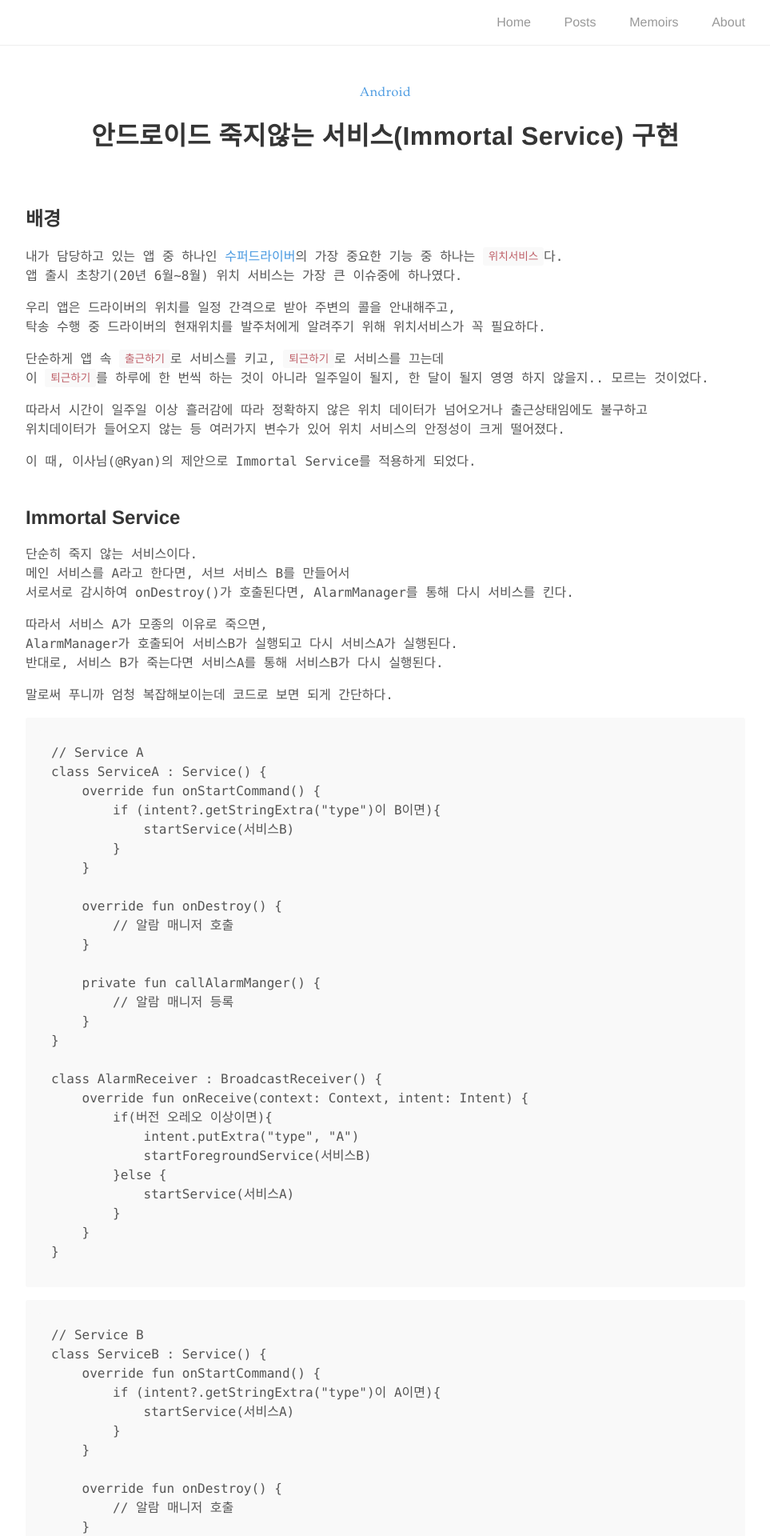
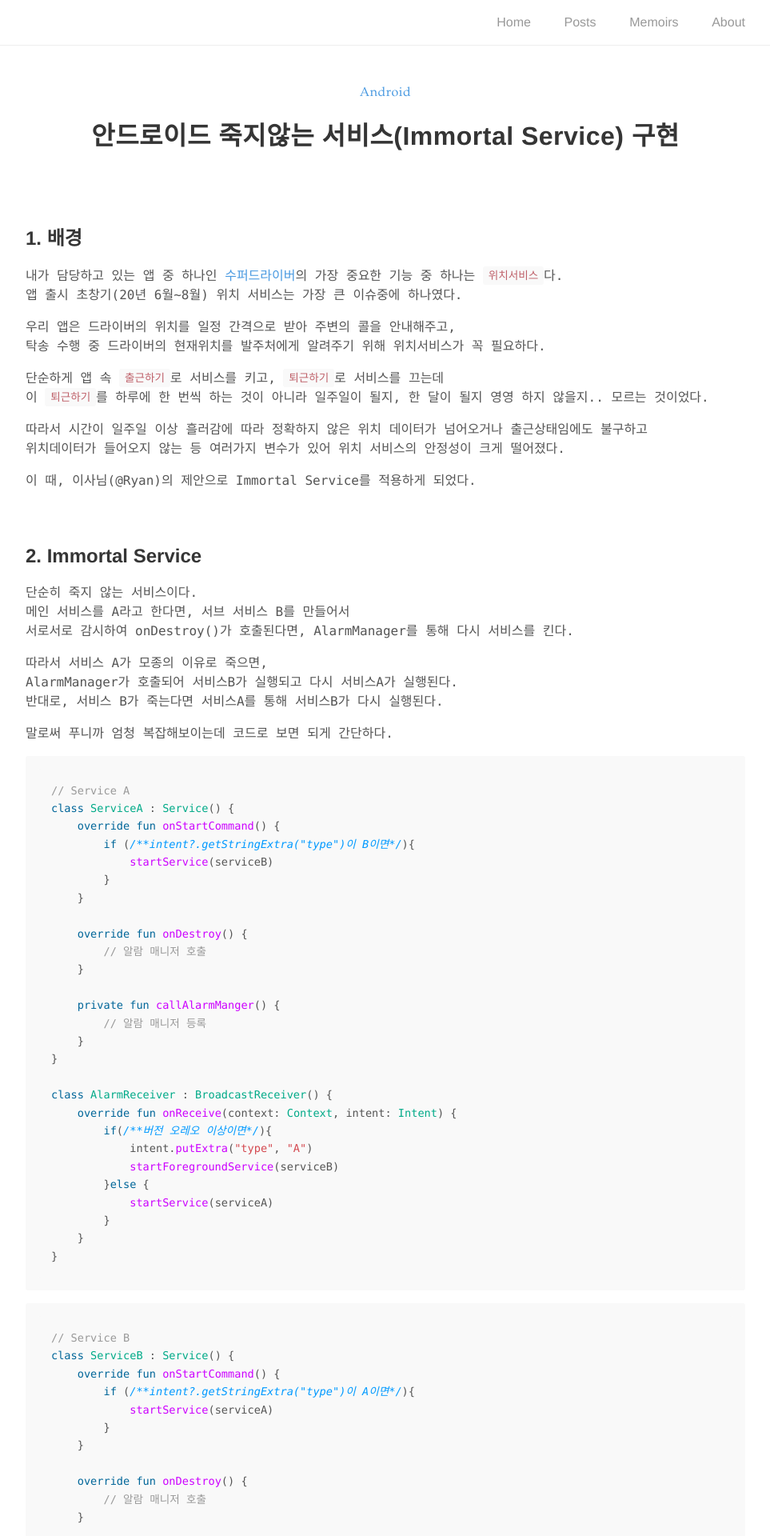
Before and after one commit to jwl-97/jwl-97.github.io, a Jekyll site: the page built from post/Immortal_service_20210301/index.md, in a window 1280 px wide. Shown: the top 1920 px of the page at 80% size, without its empty margins (158-1121 px from the left). Built offline with Jekyll 4.4.1, drawn with Linux system fonts in a browser that asks for light colours; some web fonts are replaced; comment, search, counter and statistics services are not loaded; some of the changed text lies outside the part shown.

Commit message:
sass 수정

````diff
--- a/_sass/tale/_catalogue.scss
+++ b/_sass/tale/_catalogue.scss
@@ -39,7 +39,7 @@
     color: $default-shade;
     display: block;
     font-family: $sans-serif;
-    font-size: 1.7rem;
+    font-size: 1.5rem;
     font-weight: 700;
     margin: .5rem 0;
   }
@@ -47,7 +47,7 @@
   &-body {
     color: gray;
     font-family: $sans-serif;
-    font-size: 1rem;
+    font-size: 0.9rem;
   }
 
   &-line {
--- a/_sass/tale/_code.scss
+++ b/_sass/tale/_code.scss
@@ -18,7 +18,6 @@ pre {
 pre code {
   background-color: transparent;
   color: inherit;
-  font-size: 100%;
   padding: 0;
 }
 
--- a/_sass/tale/_tags.scss
+++ b/_sass/tale/_tags.scss
@@ -3,7 +3,7 @@
     &-title {
       color: $default-shade;
       font-family: $sans-serif;
-      font-size: 3rem;
+      font-size: 2.5rem;
       margin: 1rem 0;
       margin-top : 2rem;
       text-align: center;
--- a/post/Immortal_service_20210301/index.md
+++ b/post/Immortal_service_20210301/index.md
@@ -9,9 +9,8 @@ author: "Jiwoo Lee"
 comments: true
 ---
 
-<br>
-## 배경
-
+<br><br>
+## 1. 배경
 내가 담당하고 있는 앱 중 하나인 [수퍼드라이버](https://play.google.com/store/apps/details?id=kr.co.avara.rendrivers)의 가장 중요한 기능 중 하나는 `위치서비스`다.<br>
 앱 출시 초창기(20년 6월~8월) 위치 서비스는 가장 큰 이슈중에 하나였다. <br>
 
@@ -24,9 +23,9 @@ comments: true
 따라서 시간이 일주일 이상 흘러감에 따라 정확하지 않은 위치 데이터가 넘어오거나 출근상태임에도 불구하고<br>
 위치데이터가 들어오지 않는 등 여러가지 변수가 있어 위치 서비스의 안정성이 크게 떨어졌다.<br>
 
-이 때, 이사님(@Ryan)의 제안으로 Immortal Service를 적용하게 되었다.<br><br>
+이 때, 이사님(@Ryan)의 제안으로 Immortal Service를 적용하게 되었다.<br><br><br>
 
-## Immortal Service
+## 2. Immortal Service
 단순히 죽지 않는 서비스이다. <br>
 메인 서비스를 A라고 한다면, 서브 서비스 B를 만들어서<br>
 서로서로 감시하여 onDestroy()가 호출된다면, AlarmManager를 통해 다시 서비스를 킨다.<br>
@@ -37,12 +36,12 @@ AlarmManager가 호출되어 서비스B가 실행되고 다시 서비스A가 실
 
 말로써 푸니까 엄청 복잡해보이는데 코드로 보면 되게 간단하다.<br>
 
-```
+``` kotlin
 // Service A
 class ServiceA : Service() {
     override fun onStartCommand() {
-        if (intent?.getStringExtra("type")이 B이면){
-            startService(서비스B)
+        if (/**intent?.getStringExtra("type")이 B이면*/){
+            startService(serviceB)
         }
     }
 
@@ -57,22 +56,22 @@ class ServiceA : Service() {
 
 class AlarmReceiver : BroadcastReceiver() {
     override fun onReceive(context: Context, intent: Intent) {
-        if(버전 오레오 이상이면){
+        if(/**버전 오레오 이상이면*/){
             intent.putExtra("type", "A")
-            startForegroundService(서비스B)
+            startForegroundService(serviceB)
         }else {
-            startService(서비스A)
+            startService(serviceA)
         }
     }
 }
 ```
 
-```
+```kotlin
 // Service B
 class ServiceB : Service() {
     override fun onStartCommand() {
-        if (intent?.getStringExtra("type")이 A이면){
-            startService(서비스A)
+        if (/**intent?.getStringExtra("type")이 A이면*/){
+            startService(serviceA)
         }
     }
 
@@ -87,35 +86,35 @@ class ServiceB : Service() {
 
 class AlarmReceiver : BroadcastReceiver() {
     override fun onReceive(context: Context, intent: Intent) {
-        if(버전 오레오 이상이면){
+        if(/**버전 오레오 이상이면*/){
             intent.putExtra("type", "B")
-            startForegroundService(서비스A)
+            startForegroundService(serviceA)
         }else {
-            startService(서비스B)
+            startService(serviceB)
         }
     }
 }
 ```
-<br>
+<br><br>
 
-## 서비스 종료
+## 3. 서비스 종료
 추가로, 서비스 종료하는 건 preIsRealStop 변수를 preference에 추가하여 stopService를 할때 <br>
 preIsRealStop값도 같이 변경하여 알람 매니저 호출을 하지 않으면 정상적으로 종료가 된다.
 <br>
-```
+```kotlin
 // MainActivity
 PreferenceUnit.getInstance().preIsRealStop = true //
 stopService(Intent(applicationContext, ServiceA::class.java))
 stopService(Intent(applicationContext, ServiceB::class.java))
 ```
 
-```
+```kotlin
 // In Service
 if (!PreferenceUnit.getInstance().preIsRealStop) {
     callAlarmManger() //
 }
 ```
-<br>
-## 코드
+<br><br>
+## 4. 코드
 전체 코드는 [여기서](https://github.com/jwl-97/Android_immortalService) 볼 수 있다.
-<br>
+<br><br>
````
Also changed, not shown: index.md (+1 -1 lines), 1 other file.
